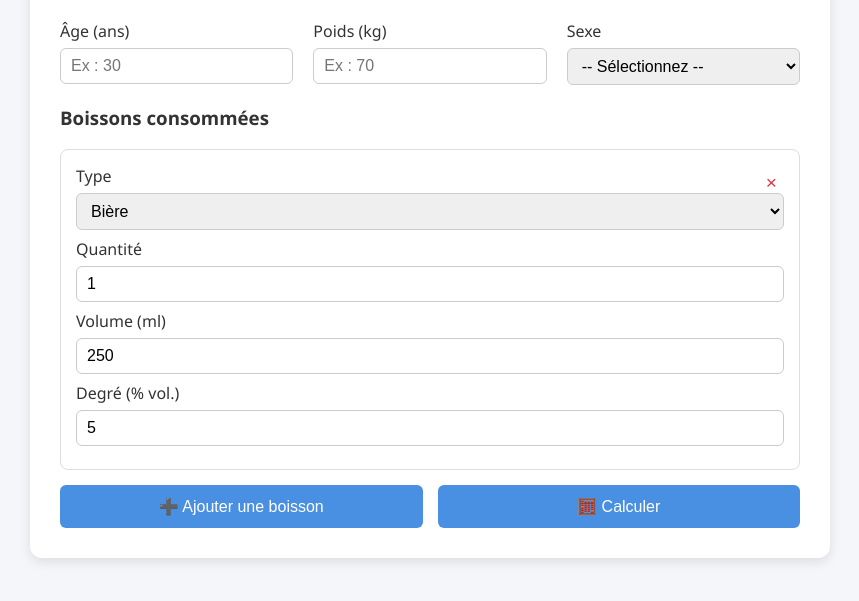
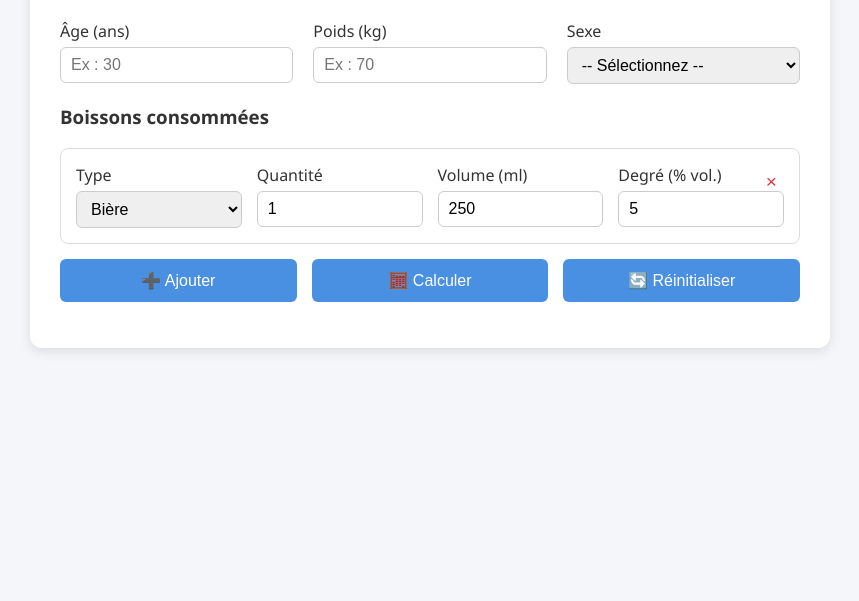
Before and after one commit to MicheDePainn/Alcohol-Estimation, a plain HTML site: page index.html in a window 1280 px wide. Shown: the part 91-692 px from the top of the page, without its empty margins (210-1069 px from the left). Drawn offline with Linux system fonts and the light colour scheme.

Commit message:
Add files via upload

```diff
--- a/index.html
+++ b/index.html
@@ -1,4 +1,4 @@
-<!DOCTYPE html><html lang="fr">
+<meta name='viewport' content='width=device-width, initial-scale=1'/><!DOCTYPE html><html lang="fr">
 <head>
   <meta charset="UTF-8">
   <meta name="viewport" content="width=device-width, initial-scale=1.0">
@@ -35,11 +35,17 @@
       grid-template-columns: repeat(auto-fit, minmax(120px, 1fr));
       gap: 20px; margin-bottom: 20px;
     }
-    label { display: flex; flex-direction: column; font-weight: 500; }
+    .input-grid div {
+      display: flex;
+      flex-direction: column;
+    }
+    label {
+      font-weight: 500;
+      margin-bottom: 5px;
+    }
     input, select {
       padding: 8px 10px; font-size: 1rem;
       border: 1px solid #ccc; border-radius: 6px;
-      margin-top: 6px;
     }
     .actions {
       display: flex; gap: 15px; margin-top: 15px;
@@ -54,8 +60,13 @@
       background: var(--card-bg); border: 1px solid #ddd;
       padding: 15px; border-radius: 8px; margin-bottom: 15px;
       position: relative;
+      display: flex; gap: 15px;
     }
-    .drink-row label { margin-bottom: 8px; }
+    .drink-row div {
+      display: flex;
+      flex-direction: column;
+      flex: 1;
+    }
     .remove-btn {
       position: absolute; top: 10px; right: 10px;
       background: none; border: none;
@@ -72,36 +83,46 @@
     .result.low      { background: var(--success-color); color: #fff; }
     .result.moderate { background: var(--warning-color); color: #212529; }
     .result.severe   { background: var(--danger-color);  color: #fff; }
-    .result.warning  { background: var(--danger-color);  color: #fff; }
+    .result.warning  { background: var(--danger-color);  color: #fff; }@media (max-width: 600px) {
+  .drink-row { flex-direction: column; }
+}
+
   </style>
 </head>
 <body>
   <div class="container">
-    <h2>Simulateur d'Alcoolémie</h2><div class="input-grid">
-  <label>Âge (ans)
-    <input type="number" id="age" placeholder="Ex : 30" min="1">
-  </label>
-  <label>Poids (kg)
-    <input type="number" id="poids" placeholder="Ex : 70" min="1">
-  </label>
-  <label>Sexe
-    <select id="sexe">
+    <h2>Simulateur d'Alcoolémie</h2>
+    <form id="alcForm">
+      <div class="input-grid">
+        <div>
+          <label for="age">Âge (ans)</label>
+          <input type="number" id="age" name="age" placeholder="Ex : 30" min="1" max="120" required>
+        </div>
+        <div>
+          <label for="poids">Poids (kg)</label>
+          <input type="number" id="poids" name="poids" placeholder="Ex : 70" min="1" max="300" required>
+        </div>
+        <div>
+          <label for="sexe">Sexe</label>
+          <select id="sexe" name="sexe" required>
             <option disabled selected value="">-- Sélectionnez --</option>
             <option value="0.7">Homme</option>
             <option value="0.6">Femme</option>
           </select>
-  </label>
         </div>
-
-<h3>Boissons consommées</h3>
+      </div><section id="drinksSection" aria-labelledby="drinksTitle">
+    <h3 id="drinksTitle">Boissons consommées</h3>
     <div id="drinksContainer"></div>
+  </section>
 
   <div class="actions">
-  <button type="button" onclick="addDrink()">➕ Ajouter une boisson</button>
-  <button type="button" onclick="calculer()">🧮 Calculer</button>
+    <button type="button" onclick="addDrink()" aria-label="Ajouter une boisson">➕ Ajouter</button>
+    <button type="button" onclick="calculer()" aria-label="Calculer le taux d'alcool">🧮 Calculer</button>
+    <button type="button" id="resetBtn" onclick="resetForm()" aria-label="Réinitialiser le formulaire">🔄 Réinitialiser</button>
   </div>
 
   <div id="resultat" class="result"></div>
+</form>
 
   </div>  <script>
     const presets = {
@@ -125,28 +146,39 @@
       const row = document.createElement('div');
       row.className = 'drink-row';
       row.innerHTML = `
-        <button type="button" class="remove-btn" title="Supprimer">&times;</button>
-        <label>Type
+        <button type="button" class="remove-btn" aria-label="Supprimer la boisson">&times;</button>
+        <div>
+          <label>Type</label>
           <select class="type">${Object.keys(presets).map(t => `<option value="${t}">${t}</option>`).join('')}</select>
-        </label>
-        <label>Quantité
-          <input type="number" class="count" value="1" min="1">
-        </label>
-        <label>Volume (ml)
-          <input type="number" class="volume" min="1">
-        </label>
-        <label>Degré (% vol.)
-          <input type="number" class="degre" step="0.1" min="0">
-        </label>`;
+        </div>
+        <div>
+          <label>Quantité</label>
+          <input type="number" class="count" value="1" min="1" max="20" required>
+        </div>
+        <div>
+          <label>Volume (ml)</label>
+          <input type="number" class="volume" min="1" max="1000" required>
+        </div>
+        <div>
+          <label>Degré (% vol.)</label>
+          <input type="number" class="degre" step="0.1" min="0" max="100" required>
+        </div>
+      `;
       container.appendChild(row);
 
-      row.querySelector('.remove-btn').addEventListener('click', () => row.remove());
+      const removeBtn = row.querySelector('.remove-btn');
+      removeBtn.addEventListener('click', () => row.remove());
+
       const sel = row.querySelector('.type');
       const vol = row.querySelector('.volume');
       const deg = row.querySelector('.degre');
+
       sel.addEventListener('change', () => {
         const p = presets[sel.value];
         if (p) {
+          if ((vol.value && vol.value != p.volume) || (deg.value && deg.value != p.degre)) {
+            if (!confirm('Changer de type remplacera le volume et le degré. Continuer ?')) return;
+          }
           vol.value = p.volume;
           deg.value = p.degre;
         }
@@ -154,7 +186,13 @@
       sel.dispatchEvent(new Event('change'));
     }
 
+    function resetForm() {
+      document.getElementById('alcForm').reset();
+      const container = document.getElementById('drinksContainer');
+      container.innerHTML = '';
       addDrink();
+      document.getElementById('resultat').style.display = 'none';
+    }
 
     function calculer() {
       const age   = parseInt(document.getElementById('age').value, 10);
@@ -180,12 +218,25 @@
       }
 
       let totalGr = 0;
+      let valid   = true;
+
       rows.forEach(row => {
-        const count    = parseFloat(row.querySelector('.count').value) || 0;
-        const volumeMl = parseFloat(row.querySelector('.volume').value) || 0;
-        const degre    = parseFloat(row.querySelector('.degre').value)  || 0;
+        const count    = parseFloat(row.querySelector('.count').value);
+        const volumeMl = parseFloat(row.querySelector('.volume').value);
+        const degre    = parseFloat(row.querySelector('.degre').value);
+        if (isNaN(count) || isNaN(volumeMl) || isNaN(degre)) {
+          valid = false;
+          return;
+        }
         totalGr += count * volumeMl * (degre / 100) * 0.8;
       });
+
+      if (!valid) {
+        resultDiv.textContent = 'Veuillez remplir correctement toutes les boissons.';
+        resultDiv.classList.add('warning');
+        resultDiv.style.display = 'block';
+        return;
+      }
 
       const taux = totalGr / (poids * r);
       const gL   = taux.toFixed(2);
@@ -210,8 +261,15 @@
       else if (age >= 65)     commentaire = 'Senior : métabolisme ralenti.';
       else                    commentaire = 'Adulte : modération recommandée.';
 
+      if (taux >= 0.5) {
+        commentaire += '<p><strong>Attention : vous dépassez la limite légale de 0,5 g/L pour conduire.</strong></p>';
+      }
+
       resultDiv.innerHTML = `<p>${message}</p><p>${commentaire}</p>`;
       resultDiv.style.display = 'block';
     }
+
+    // Initialisation
+    addDrink();
   </script></body>
 </html>
```
Lines whose indentation alone changed are shown as unchanged.
